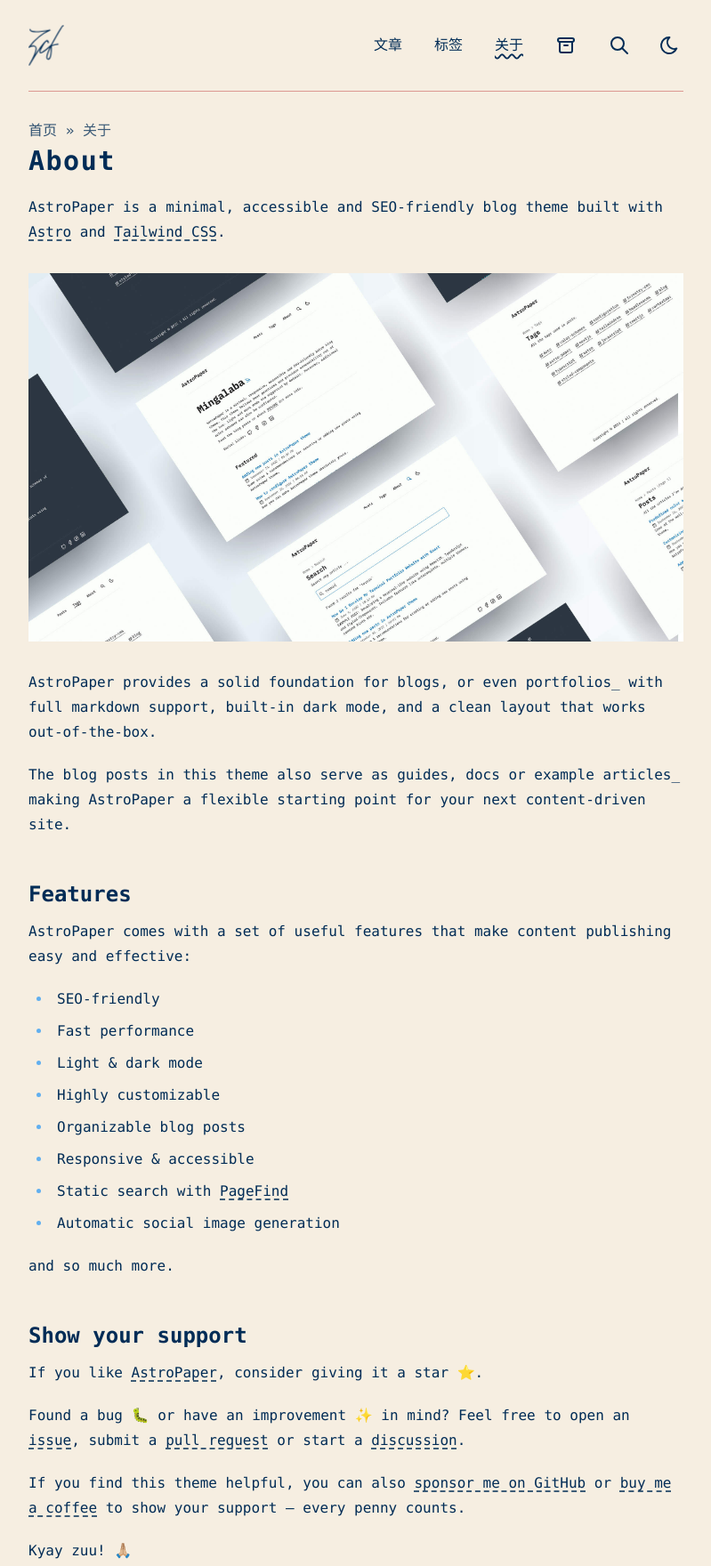
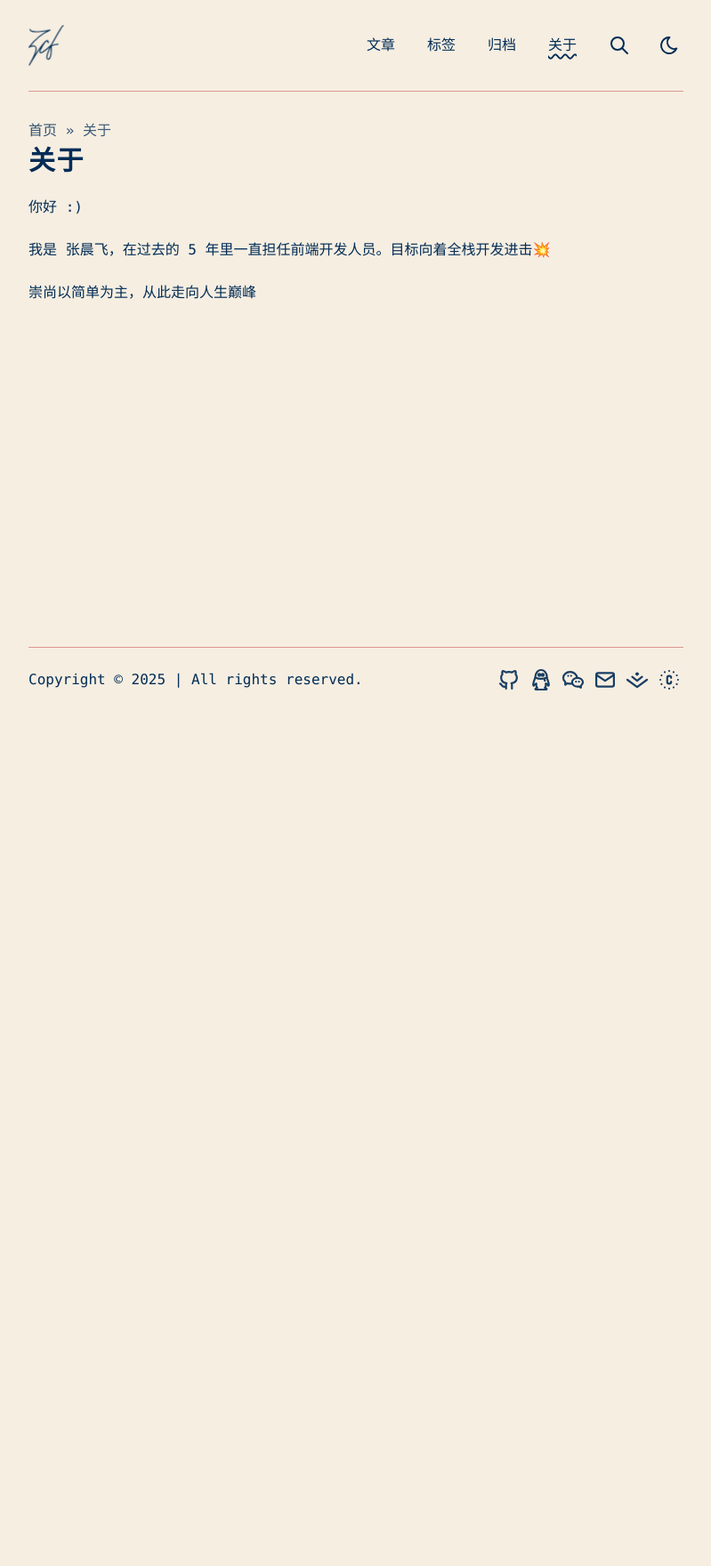
Before and after one commit to gitboyzcf/gitboyzcf.github.io, an Astro site: page /about in a window 1280 px wide. Shown: the top 1760 px of the page at 89% size, without its empty margins (240-1039 px from the left). After the commit the page ends 800 px from the top, so only its background shows below. Built offline with nearby package versions, Linux system fonts and the light colour scheme; Astro itself is replaced by a stand-in of ours.

Commit message:
main: Fixed

```diff
--- a/src/components/Header.astro
+++ b/src/components/Header.astro
@@ -43,7 +43,11 @@ const isActive = (path: string) => {
         href="/"
         class="absolute py-1 text-xl leading-8 font-semibold whitespace-nowrap sm:static sm:my-auto sm:text-2xl sm:leading-none"
       >
-        <svg class="w-10 inline" xmlns="http://www.w3.org/2000/svg" viewBox="23.4 27.04 35.2 40.56">
+        <svg
+          class="inline w-10"
+          xmlns="http://www.w3.org/2000/svg"
+          viewBox="23.4 27.04 35.2 40.56"
+        >
           <path
             class="path1 stroke-[#012c56] dark:stroke-[#fff]"
             d="M 25 31 Q 24 36 45 32 Q 33 37 24 49 Q 38 43 24 67 Q 43 35 43 45 Q 42 38 35 52 Q 33 59 46 47 Q 58 25 58 28 Q 58 25 46 47 Q 39 61 43 61 Q 46 61 46 49 Q 45 47 53 46"
@@ -86,11 +90,19 @@ const isActive = (path: string) => {
             </a>
           </li>
           <li class="col-span-2">
+            <a
+              href="/archives"
+              class:list={{ "active-nav": isActive("/archives") }}
+            >
+              归档
+            </a>
+          </li>
+          <li class="col-span-2">
             <a href="/about" class:list={{ "active-nav": isActive("/about") }}>
               关于
             </a>
           </li>
-          {
+          <!-- {
             SITE.showArchives && (
               <li class="col-span-2">
                 <LinkButton
@@ -105,11 +117,11 @@ const isActive = (path: string) => {
                   title="Archives"
                 >
                   <IconArchive class="hidden sm:inline-block" />
-                  <span class="sm:sr-only">Archives</span>
+                  <span class="sm:sr-only">归档</span>
                 </LinkButton>
               </li>
             )
-          }
+          } -->
           <li class="col-span-1 flex items-center justify-center">
             <LinkButton
               href="/search"
--- a/src/components/Socials.astro
+++ b/src/components/Socials.astro
@@ -16,7 +16,6 @@ const { centered = false } = Astro.props;
         href={social.href}
         class="p-2 hover:rotate-6 sm:p-1"
         title={social.linkTitle}
-        blank={true}
       >
         <social.icon class="inline-block size-6 scale-125 fill-transparent stroke-current stroke-2 opacity-90 group-hover:fill-transparent sm:scale-110" />
         <span class="sr-only">{social.linkTitle}</span>
--- a/src/config.ts
+++ b/src/config.ts
@@ -4,7 +4,7 @@ export const SITE = {
   profile: "/about",
   desc: "Vue, VuePress, React, Vuex, Vue-router, Vue-cli, Vuepress,Piain, blog, uniapp,uni-app, npm, node, 前端, 移动端, 后端",
   title: "Boyzcf's Blog",
-  ogImage: "astropaper-og.jpg",
+  ogImage: "/mp-og.png",
   lightAndDarkMode: true,
   postPerIndex: 4,
   postPerPage: 4,
--- a/src/constants.ts
+++ b/src/constants.ts
@@ -35,13 +35,13 @@ export const SOCIALS: Social[] = [
   // },
   {
     name: "QQ",
-    href: "./assets/images/qq.png",
+    href: "/assets/qq.png",
     linkTitle: `${SITE.title} on QQ`,
     icon: IconQQ,
   },
   {
     name: "WeChat",
-    href: "./assets/images/wechat.png",
+    href: "/assets/wechat.png",
     linkTitle: `${SITE.title} on WeChat`,
     icon: IconWechat,
   },
--- a/src/pages/about.md
+++ b/src/pages/about.md
@@ -1,37 +1,10 @@
 ---
 layout: ../layouts/AboutLayout.astro
-title: "About"
+title: "关于"
 ---
 
-AstroPaper is a minimal, accessible and SEO-friendly blog theme built with [Astro](https://astro.build/) and [Tailwind CSS](https://tailwindcss.com/).
+你好 :)
 
-![Astro Paper](public/astropaper-og.jpg)
+我是 张晨飞，在过去的 5 年里一直担任前端开发人员。目标向着全栈开发进击💥
 
-AstroPaper provides a solid foundation for blogs, or even portfolios\_ with full markdown support, built-in dark mode, and a clean layout that works out-of-the-box.
-
-The blog posts in this theme also serve as guides, docs or example articles\_ making AstroPaper a flexible starting point for your next content-driven site.
-
-## Features
-
-AstroPaper comes with a set of useful features that make content publishing easy and effective:
-
-- SEO-friendly
-- Fast performance
-- Light & dark mode
-- Highly customizable
-- Organizable blog posts
-- Responsive & accessible
-- Static search with [PageFind](https://pagefind.app/)
-- Automatic social image generation
-
-and so much more.
-
-## Show your support
-
-If you like [AstroPaper](https://github.com/satnaing/astro-paper), consider giving it a star ⭐️.
-
-Found a bug 🐛 or have an improvement ✨ in mind? Feel free to open an [issue](https://github.com/satnaing/astro-paper/issues), submit a [pull request](https://github.com/satnaing/astro-paper/pulls) or start a [discussion](https://github.com/satnaing/astro-paper/discussions).
-
-If you find this theme helpful, you can also [sponsor me on GitHub](https://github.com/sponsors/satnaing) or [buy me a coffee](https://buymeacoffee.com/satnaing) to show your support — every penny counts.
-
-Kyay zuu! 🙏🏼
+崇尚以简单为主，从此走向人生巅峰
--- a/src/pages/og.png.ts
+++ b/src/pages/og.png.ts
@@ -2,6 +2,6 @@ import type { APIRoute } from "astro";
 import { generateOgImageForSite } from "@/utils/generateOgImages";
 
 export const GET: APIRoute = async () =>
-  new Response(await generateOgImageForSite(), {
+  new Response((await generateOgImageForSite() as BodyInit), {
     headers: { "Content-Type": "image/png" },
   });
```
Also changed, not shown: public/assets/qq.png (renamed from src/assets/images/qq.png), public/assets/wechat.png (renamed from src/assets/images/wechat.png), public/astropaper-og.jpg (deleted), public/mp-og.png (added).
